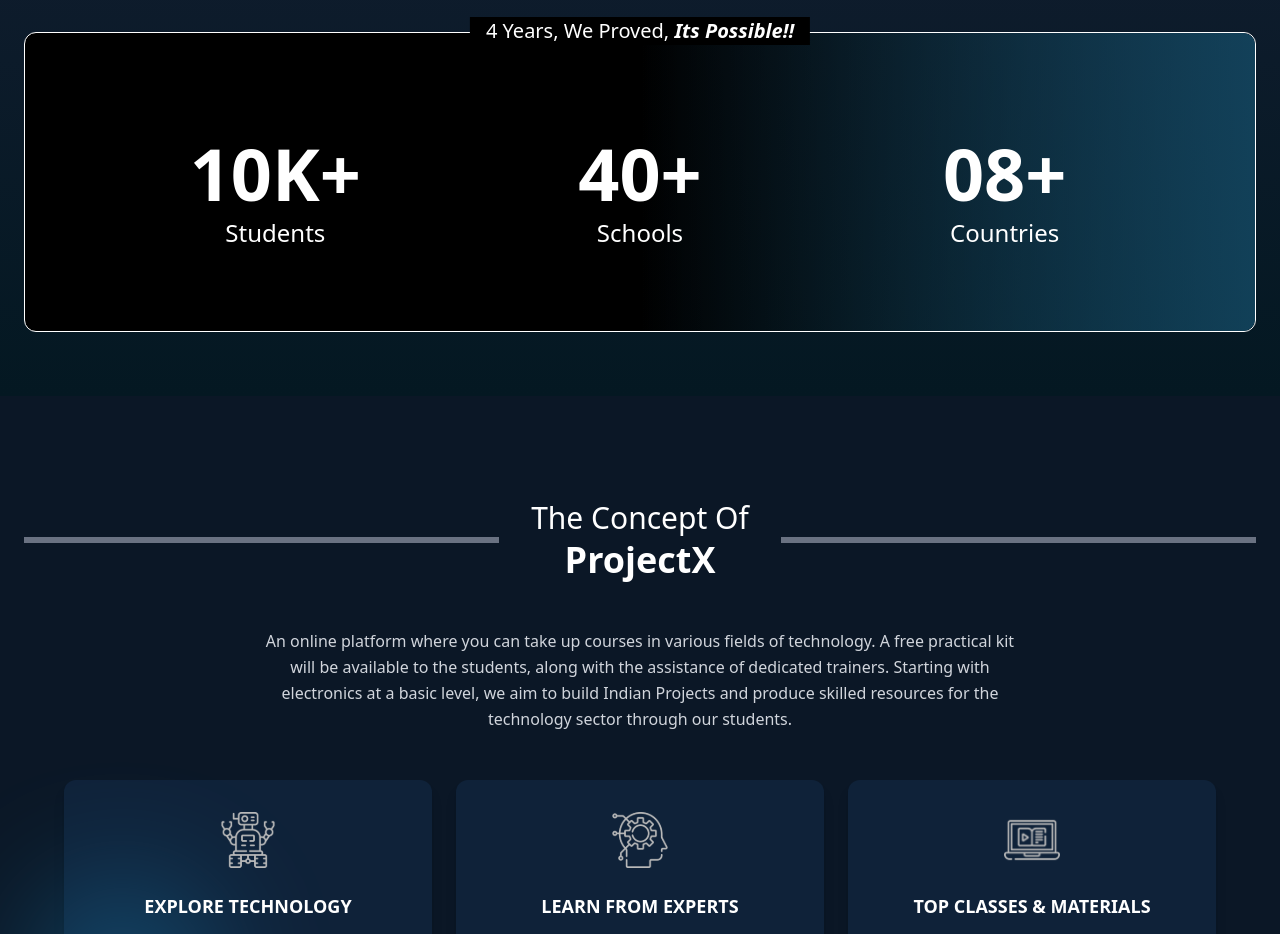
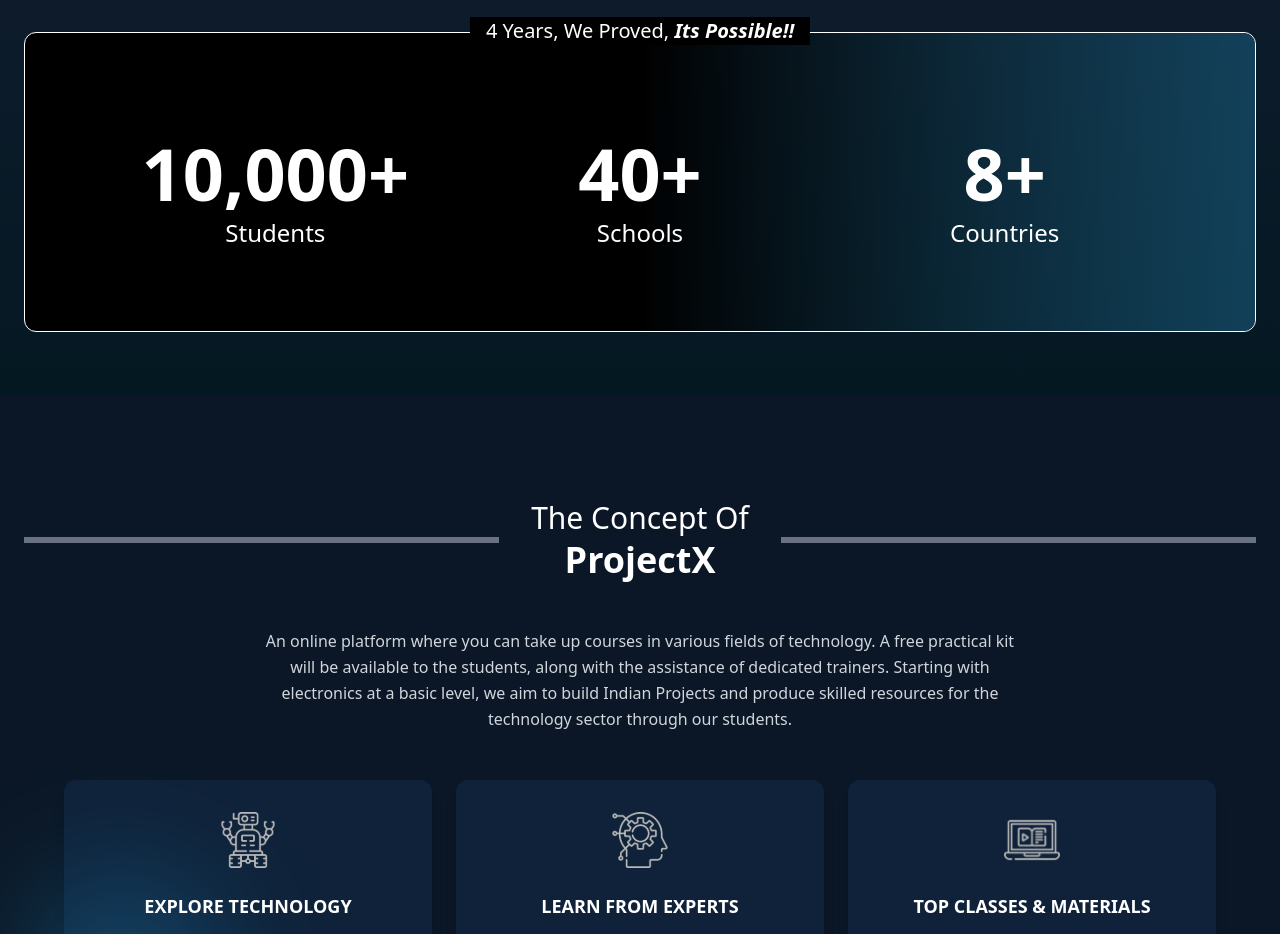
Before and after one commit to zamaan-al/ProjectX, a React (Vite) app: page / in a window 1280 px wide. Shown: the part 1320-2254 px from the top of the page. Built offline with nearby package versions, Linux system fonts and the light colour scheme.

Commit message:
scroll count

```diff
--- a/package.json
+++ b/package.json
@@ -14,6 +14,7 @@
     "@tailwindcss/vite": "^4.1.12",
     "@vercel/speed-insights": "^1.2.0",
     "react": "^19.1.1",
+    "react-countup": "^6.5.3",
     "react-dom": "^19.1.1",
     "react-router-dom": "^7.9.1",
     "react-router-hash-link": "^2.4.3",
--- /dev/null
+++ b/src/components/StatCounter.jsx
@@ -0,0 +1,33 @@
+import { useEffect, useState, useRef } from "react";
+import CountUp from "react-countup";
+
+export default function StatCounter({ end, label }) {
+  const [startCount, setStartCount] = useState(false);
+  const ref = useRef(null);
+
+  useEffect(() => {
+    const observer = new IntersectionObserver(
+      ([entry]) => {
+        if (entry.isIntersecting) {
+          setStartCount(true);
+        }
+      },
+      { threshold: 0.5 }
+    );
+
+    if (ref.current) observer.observe(ref.current);
+
+    return () => {
+      if (ref.current) observer.unobserve(ref.current);
+    };
+  }, []);
+
+  return (
+    <div ref={ref} className="flex flex-col items-center">
+      <h3 className="text-4xl sm:text-5xl md:text-6xl lg:text-7xl font-extrabold">
+        {startCount ? <CountUp end={end} duration={2} /> : 0}+
+      </h3>
+      <p className="text-lg sm:text-xl lg:text-2xl mt-1 sm:mt-2">{label}</p>
+    </div>
+  );
+}
--- a/src/components/StateSection.jsx
+++ b/src/components/StateSection.jsx
@@ -1,5 +1,5 @@
 import React from "react";
-
+import StatCounter from "./StatCounter";
 const StatsSection = () => {
   return (
     <section className="pt-16 sm:pt-20 lg:pt-30  bg-gradient-to-b from-[#000000] via-[#0f1c2d] to-[#041822] text-white py-8 sm:py-12 lg:py-16 px-4 sm:px-6 relative overflow-hidden">
@@ -70,19 +70,13 @@
 
           {/* Stats */}
           <div className="relative grid grid-cols-1 sm:grid-cols-3 gap-4 sm:gap-6 mt-4 sm:mt-6">
-            <div className="flex flex-col items-center">
-              <h3 className="text-4xl sm:text-5xl md:text-6xl lg:text-7xl font-extrabold">10K+</h3>
-              <p className="text-lg sm:text-xl lg:text-2xl mt-1 sm:mt-2">Students</p>
-            </div>
-            <div className="flex flex-col items-center">
-              <h3 className="text-4xl sm:text-5xl md:text-6xl lg:text-7xl font-extrabold">40+</h3>
-              <p className="text-lg sm:text-xl lg:text-2xl mt-1 sm:mt-2">Schools</p>
-            </div>
-            <div className="flex flex-col items-center">
-              <h3 className="text-4xl sm:text-5xl md:text-6xl lg:text-7xl font-extrabold">08+</h3>
-              <p className="text-lg sm:text-xl lg:text-2xl mt-1 sm:mt-2">Countries</p>
-            </div>
+
+            <StatCounter end={10000} label="Students" />
+            <StatCounter end={40} label="Schools" />
+            <StatCounter end={8} label="Countries" />
+
           </div>
+
         </div>
       </div>
     </section>
```
Also changed, not shown: 1 other file (tests, documents, lock files or other folders).
